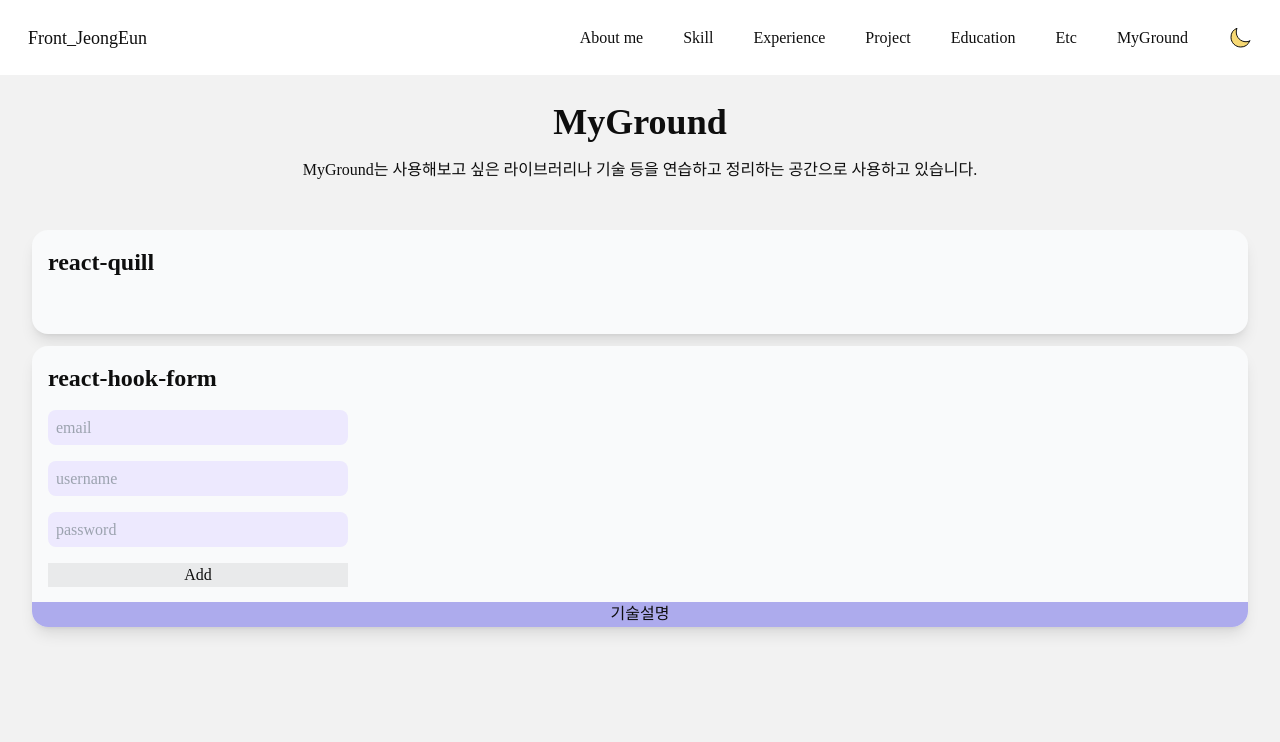
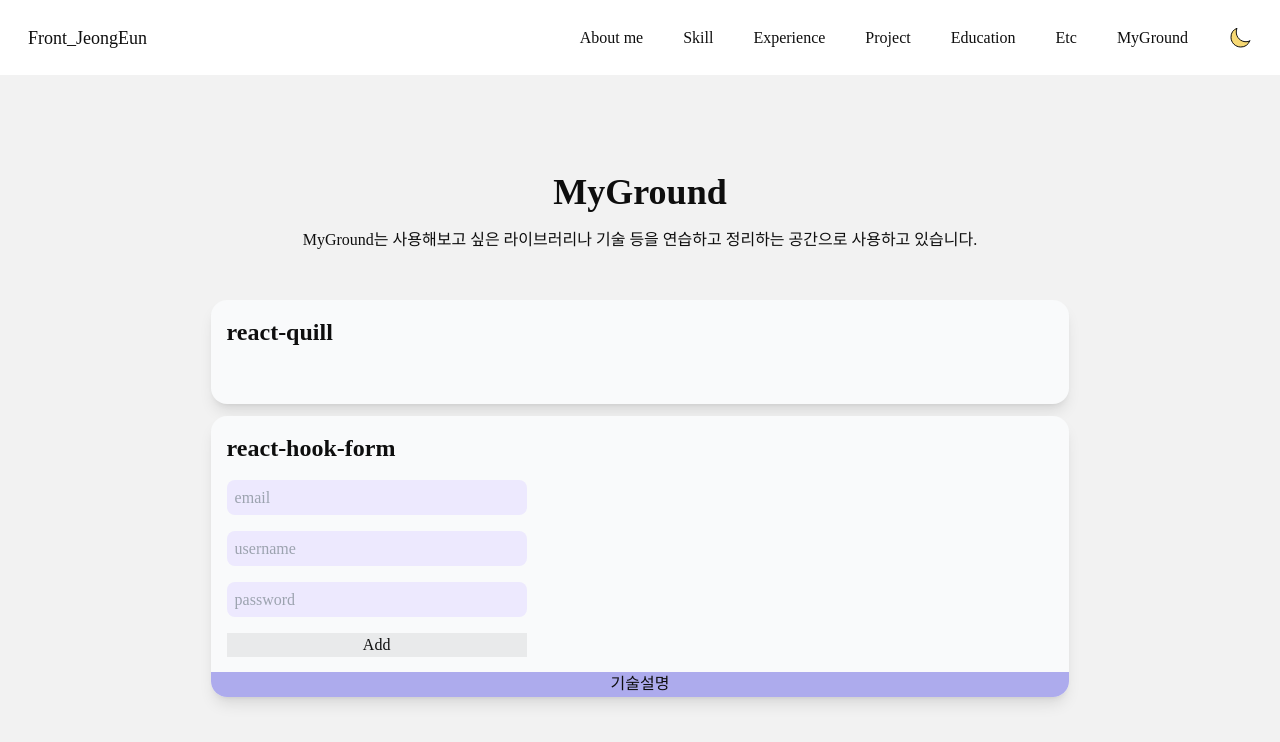
Before and after one commit to wjddms4107/jeongEun_portfolio, a Next.js app: page /my-ground in a window 1280 px wide. Shown: the top 742 px of the page. Built offline with nearby package versions, Linux system fonts and the light colour scheme; a web font is replaced by a local one.

Commit message:
add : Layout 컴포넌트 및 Seo 컴포넌트 추가

```diff
--- /dev/null
+++ b/components/Layout.tsx
@@ -0,0 +1,12 @@
+import Header from "./Header";
+
+export default function Layout({children}: React.PropsWithChildren) {
+  return (
+    <>
+      <Header />
+      <main className="w-[100vw] flex flex-col items-center justify-center mt-[70px]">
+        {children}
+      </main>
+    </>
+  )
+}
--- /dev/null
+++ b/components/Seo.tsx
@@ -0,0 +1,14 @@
+import Head from 'next/head';
+
+interface IProps {
+  title : string;
+}
+
+export default function Seo({title}:IProps) {
+  return (
+    <Head>
+      <title>{title} | JeongEun</title>
+    </Head>
+  )
+
+}
--- a/pages/_app.tsx
+++ b/pages/_app.tsx
@@ -1,14 +1,17 @@
 import type { AppProps } from 'next/app'
 import { ThemeProvider }from "next-themes";
 import Header from '@/components/Header';
+import Layout from '@/components/Layout';
 import '@/styles/globals.css'
+
 
 
 export default function App({ Component, pageProps }: AppProps) {
   return (
     <ThemeProvider attribute="class">
-      <Header/>
-      <Component {...pageProps} />
+      <Layout>
+        <Component {...pageProps} />
+      </Layout>
     </ThemeProvider>
   )
 }
--- a/pages/index.tsx
+++ b/pages/index.tsx
@@ -1,3 +1,4 @@
+import Seo from '@/components/Seo';
 import HomeSection from './HomeSection';
 import IntroduceSection from './IntroduceSection';
 import SkillSection from './SkillSection';
@@ -9,13 +10,15 @@ import { Project } from "@prisma/client";
 import client from "@/libs/server/client";
 
 
+
 interface IProps {
   projects: Project[];
 }
 
 export default function Home({projects}:IProps) {
   return (
-      <main className="w-[100vw] flex flex-col items-center justify-center mt-[70px]">
+      <>
+        <Seo title="Portfolio" />
         <div className="w-screen h-auto flex flex-col p-8 lg:w-[1440px]">
           <HomeSection />
           <IntroduceSection />
@@ -38,7 +41,7 @@ export default function Home({projects}:IProps) {
             <EtcSection />
           </div>
         </div>
-      </main>
+      </>
   )
 }
 
--- a/pages/my-ground/index.tsx
+++ b/pages/my-ground/index.tsx
@@ -1,13 +1,16 @@
 import type { NextPage } from "next";
 import { ReactElement } from "react";
+import Seo from "@/components/Seo";
 import ReactHookForm from "./component/ReactHookForm";
 import ReactQuill from "./component/ReactQuill";
 
 
 
+
 const MyGround: NextPage = (): ReactElement => {
   return (
-    <main className="mt-[70px] p-8 ">
+    <div className="mt-[70px] p-8">
+      <Seo title="MyGround" />
       <div className="w-full text-center mb-12">
         <h1 className="text-4xl font-extrabold mb-4">MyGround</h1>
         <span>
@@ -22,7 +25,7 @@ const MyGround: NextPage = (): ReactElement => {
       </div>
 
 
-    </main>
+    </div>
     )
 };
 
```
